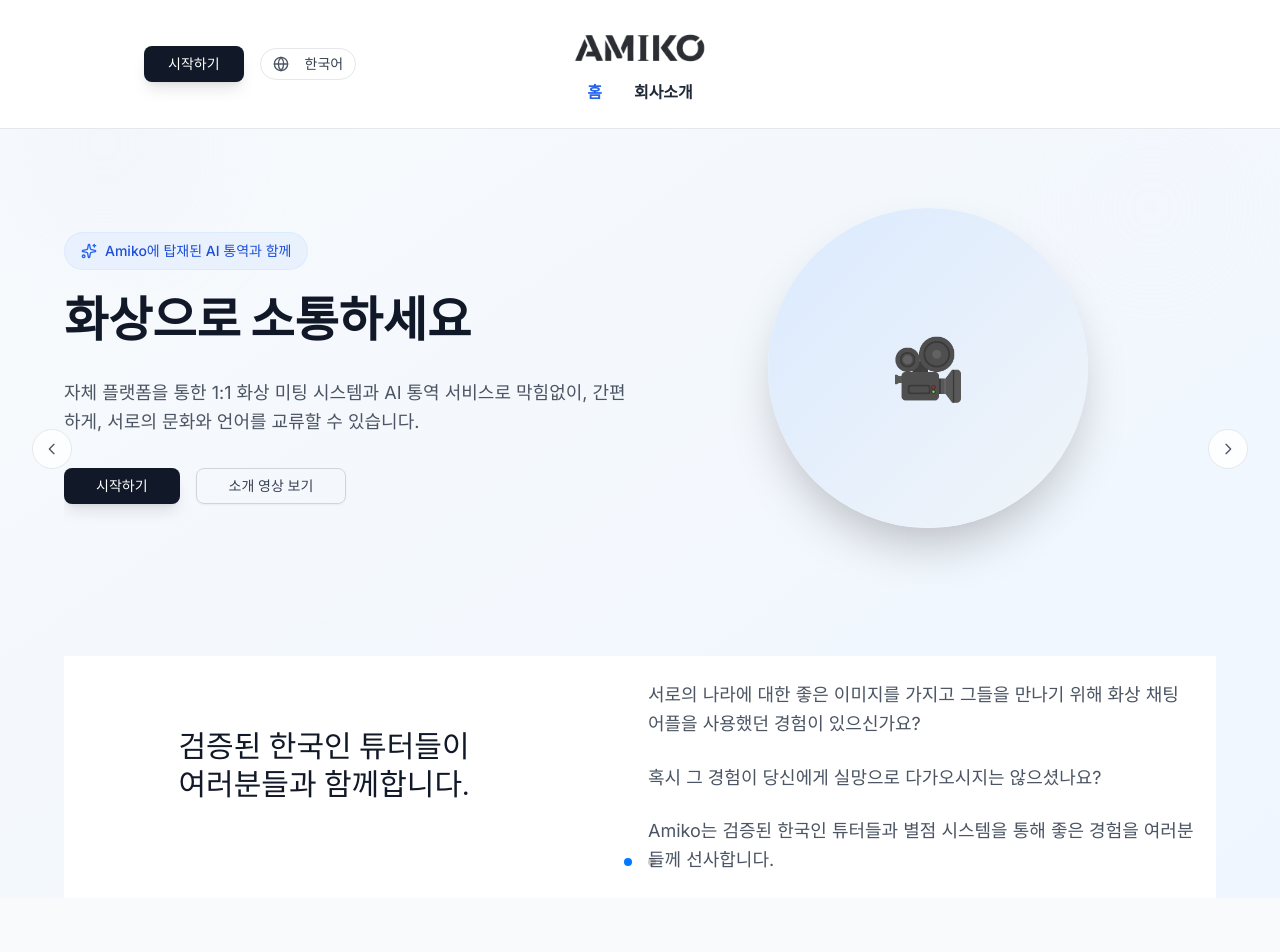
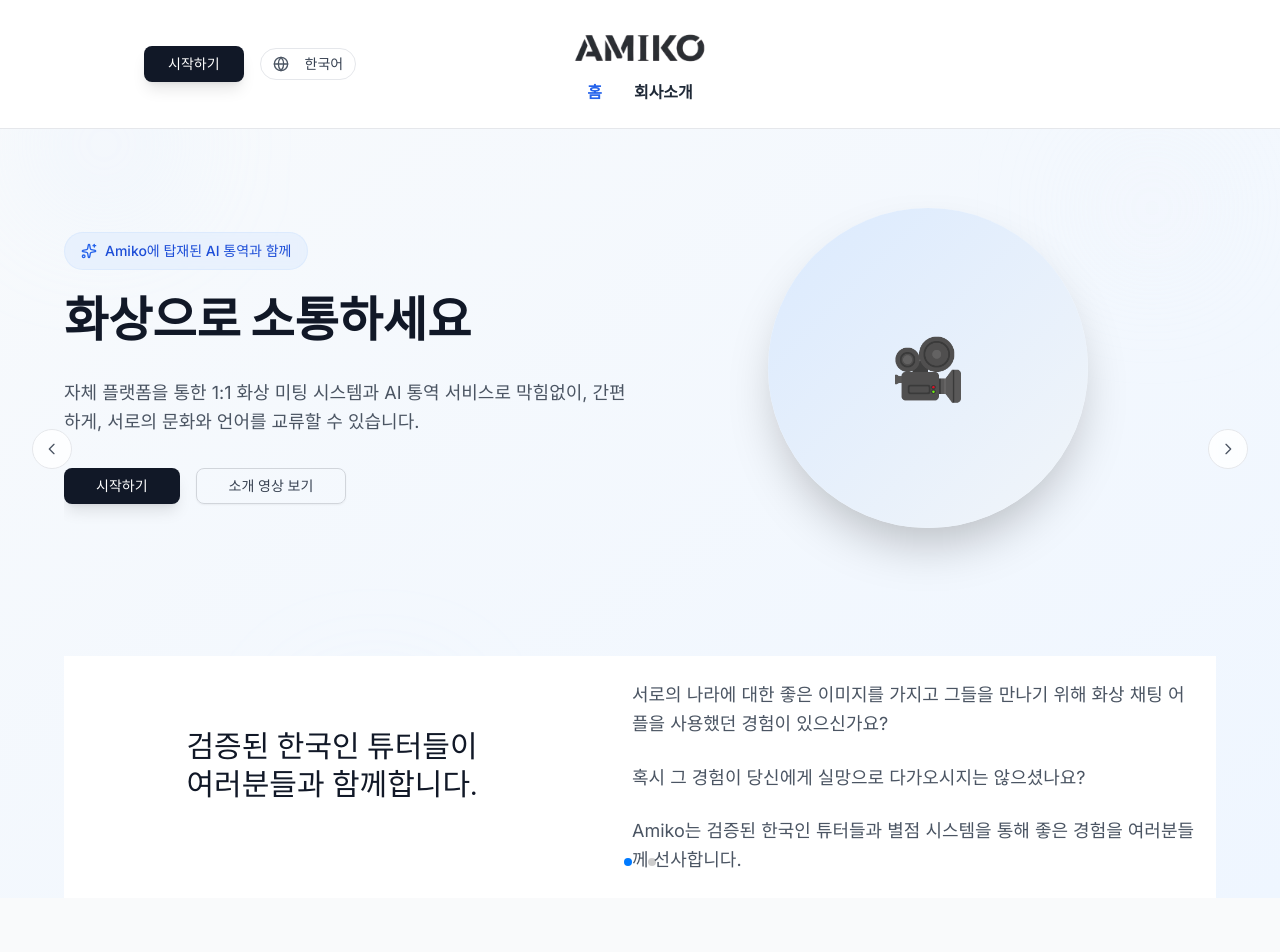
Before and after one commit to Sanghoonhan1334/Amiko-Project, a Next.js app: page / in a window 1280 px wide. Shown: the top 952 px of the page. Built offline with nearby package versions, Linux system fonts and the light colour scheme; no server answers; a web font is replaced by a local one.

Commit message:
fix: add -ml-8 to right text block to move it left

```diff
--- a/src/components/landing/Hero.tsx
+++ b/src/components/landing/Hero.tsx
@@ -116,7 +116,7 @@ export default function Hero() {
                       </div>
 
                       {/* 오른쪽: 작은 텍스트들 */}
-                      <div className="flex-1 space-y-6">
+                      <div className="flex-1 space-y-6 -ml-8">
                         <p className="text-gray-600 text-lg leading-relaxed">
                           서로의 나라에 대한 좋은 이미지를 가지고 그들을 만나기 위해 화상 채팅 어플을 사용했던 경험이 있으신가요?
                         </p>
```
